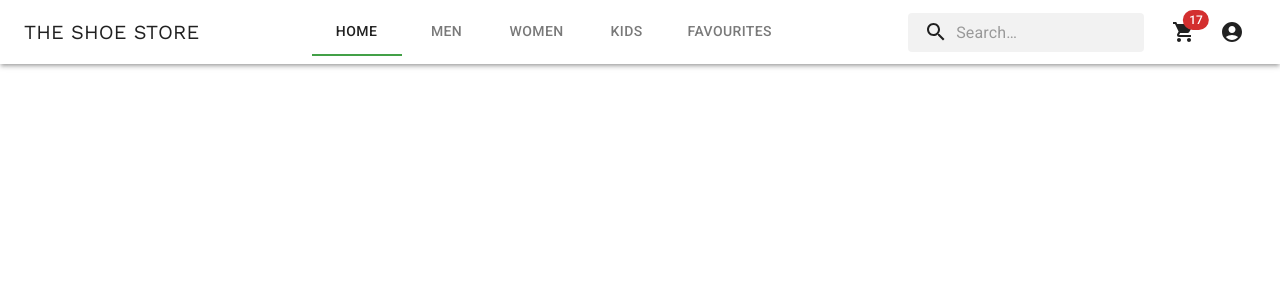
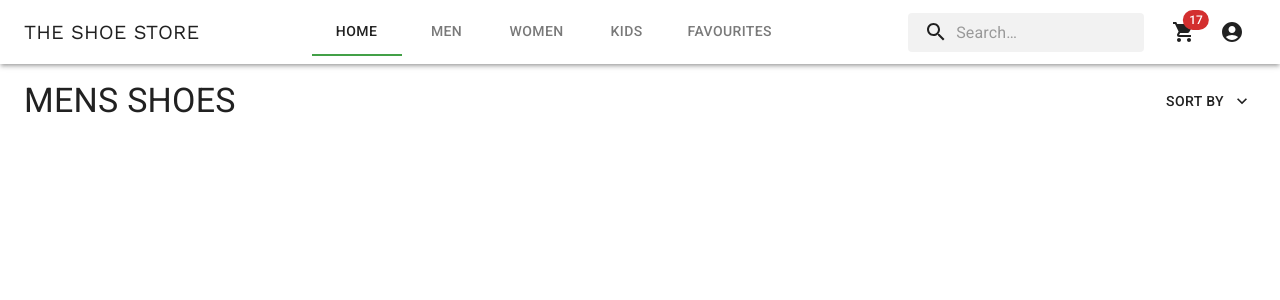
Before and after one commit to stee1ix/the-shoe-store, a React (Create React App) app: page /collection/1 in a window 1280 px wide. Shown: the top 300 px of the page. Built offline with nearby package versions, Linux system fonts and the light colour scheme.

Commit message:
collections header

```diff
--- a/src/components/navbar/navbar.component.js
+++ b/src/components/navbar/navbar.component.js
@@ -62,7 +62,12 @@ const PAGES = ["HOME", "MEN", "WOMEN", "KIDS", "FAVOURITES"];
 const Navbar = () => {
   const [tabValue, setTabValue] = useState(0);
   return (
-    <AppBar position={"static"} elevation={3} color={"inherit"}>
+    <AppBar
+      position={"static"}
+      elevation={3}
+      color={"inherit"}
+      sx={{ marginBottom: 2 }}
+    >
       <Toolbar>
         <Box
           sx={{
--- a/src/pages/collection/collection.page.js
+++ b/src/pages/collection/collection.page.js
@@ -1,14 +1,74 @@
-import React from "react";
+import React, { useState } from "react";
 
-import { Typography } from "@mui/material";
+import {
+  Box,
+  Button,
+  Divider,
+  ListItemIcon,
+  ListItemText,
+  Menu,
+  MenuItem,
+  Typography,
+} from "@mui/material";
 import ShoecardComponent from "./components/shoecard/shoecard.component";
+import {
+  ArrowDownward,
+  ArrowUpward,
+  KeyboardArrowDown,
+  StarOutline,
+} from "@mui/icons-material";
 
 const CollectionPage = () => {
+  const [anchorEl, setAnchorEl] = useState(null);
+  const open = Boolean(anchorEl);
+  const handleClick = (event) => {
+    setAnchorEl(event.currentTarget);
+  };
+  const handleClose = () => {
+    setAnchorEl(null);
+  };
+
   return (
-    <div>
-      <Typography variant={"h2"}>Collection</Typography>
-      <ShoecardComponent />
-    </div>
+    <Box>
+      <Box
+        sx={{
+          display: "flex",
+          flexDirection: "row",
+          padding: "0 24px",
+        }}
+      >
+        <Typography variant={"h4"}>MENS SHOES</Typography>
+        <Button
+          onClick={handleClick}
+          color={"inherit"}
+          endIcon={<KeyboardArrowDown />}
+          sx={{ marginLeft: "auto" }}
+        >
+          SORT BY
+        </Button>
+        <Menu anchorEl={anchorEl} open={open} onClose={handleClose}>
+          <MenuItem onClick={handleClose}>
+            <ListItemIcon>
+              <StarOutline />
+            </ListItemIcon>
+            <ListItemText>Featured</ListItemText>
+          </MenuItem>
+          <Divider />
+          <MenuItem onClick={handleClose}>
+            <ListItemIcon>
+              <ArrowUpward />
+            </ListItemIcon>
+            <ListItemText>Price: High to Low</ListItemText>
+          </MenuItem>
+          <MenuItem onClick={handleClose}>
+            <ListItemIcon>
+              <ArrowDownward />
+            </ListItemIcon>
+            <ListItemText>Price: Low to High</ListItemText>
+          </MenuItem>
+        </Menu>
+      </Box>
+    </Box>
   );
 };
 
--- a/src/pages/collection/components/shoecard/shoecard.component.js
+++ b/src/pages/collection/components/shoecard/shoecard.component.js
@@ -9,7 +9,7 @@ import {
   Icon,
   Typography,
 } from "@mui/material";
-import { Star, StarOutline } from "@mui/icons-material";
+import { Star } from "@mui/icons-material";
 
 const ShoecardComponent = ({
   name = "Nike Mercurial",
@@ -18,15 +18,15 @@ const ShoecardComponent = ({
   rating = 4,
 }) => {
   const ratingArray = Array.from(new Array(Math.floor(rating)));
-  const unratedStarsArray = Array.from(new Array(5 - rating));
+  const unratedStarsArray = Array.from(new Array(5 - Math.floor(rating)));
 
   return (
-    <Card sx={{ maxWidth: 345 }}>
+    <Card sx={{ maxWidth: 320 }}>
       <CardActionArea>
         <CardMedia
           component={"img"}
           image={imageurl}
-          height={"300"}
+          height={"240"}
           alt={name}
         />
         <CardContent>
--- a/src/routes/routes.operator.js
+++ b/src/routes/routes.operator.js
@@ -8,7 +8,9 @@ const RoutesOperator = () => {
   return (
     <Routes>
       <Route path="/" element={<HomePage />} />
-      <Route path="collection" element={<CollectionPage />} />
+      <Route path="collection">
+        <Route path={":category"} element={<CollectionPage />} />
+      </Route>
     </Routes>
   );
 };
```
